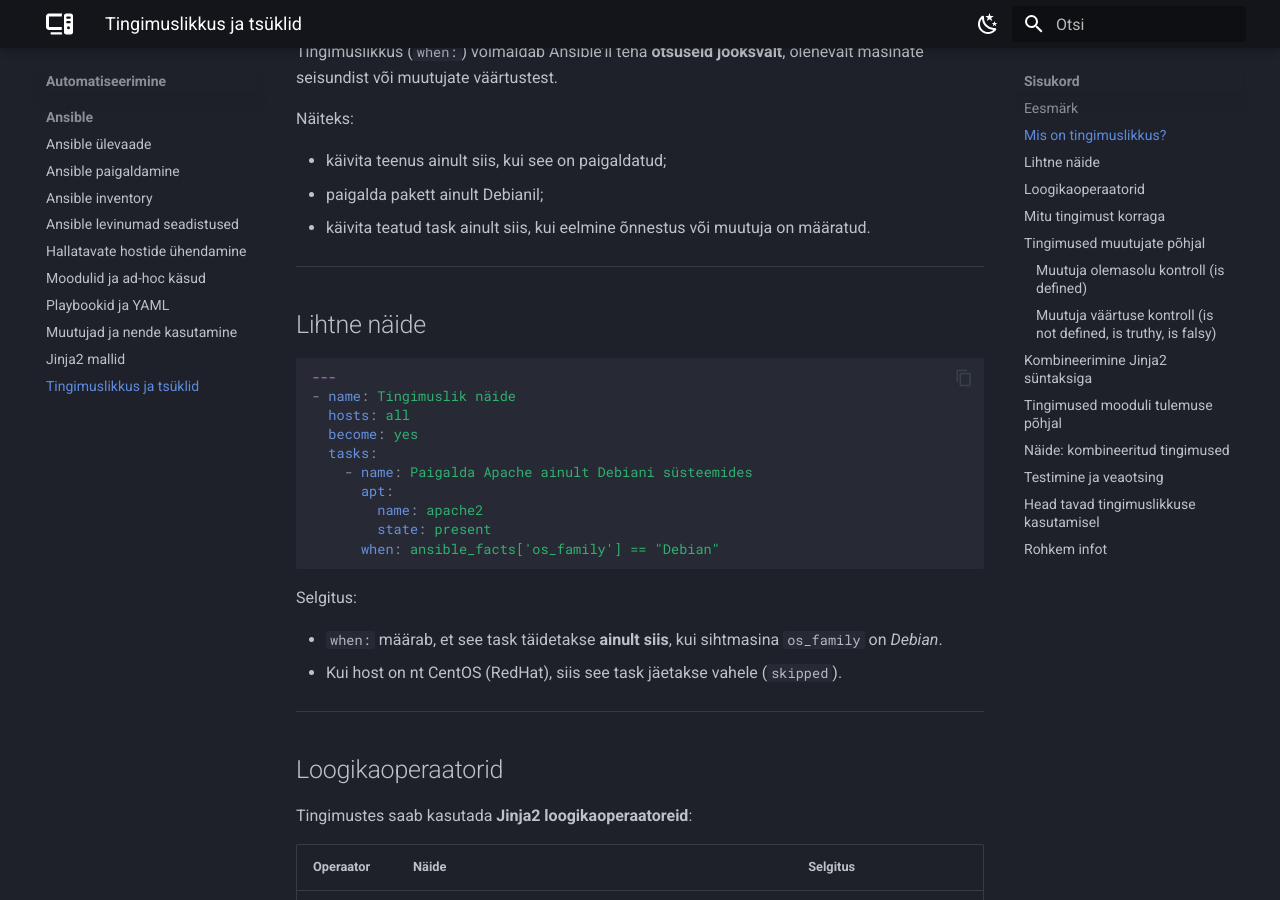
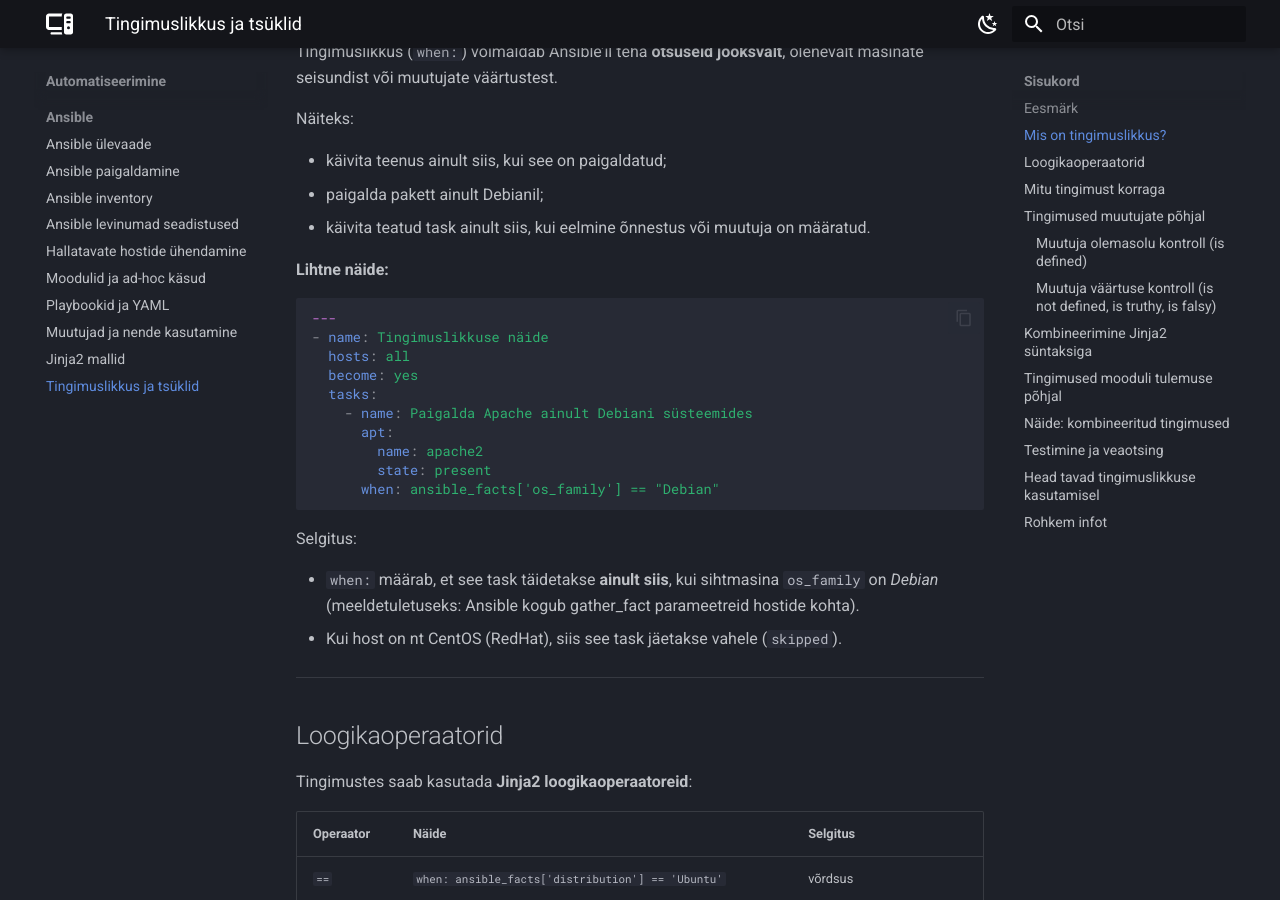
Before and after one commit to priitpaap/priitpaap.github.io, an MkDocs documentation site: the page built from docs/ansible/ansibleconditionals.md, in a window 1280 px wide and 900 px high, scrolled down 558 px. Built offline with MkDocs 1.6.1 and Material for MkDocs 9.7.7, drawn with Linux system fonts in a browser that asks for light colours.

Commit message:
Update ansibleconditionals.md

````diff
--- a/docs/ansible/ansibleconditionals.md
+++ b/docs/ansible/ansibleconditionals.md
@@ -22,13 +22,11 @@ Näiteks:
 - paigalda pakett ainult Debianil;
 - käivita teatud task ainult siis, kui eelmine õnnestus või muutuja on määratud.
 
----
-
-## Lihtne näide
+**Lihtne näide:**
 
 ```yaml
 ---
-- name: Tingimuslik näide
+- name: Tingimuslikkuse näide
   hosts: all
   become: yes
   tasks:
@@ -41,7 +39,7 @@ Näiteks:
 
 Selgitus:
 
-- `when:` määrab, et see task täidetakse **ainult siis**, kui sihtmasina `os_family` on *Debian*.
+- `when:` määrab, et see task täidetakse **ainult siis**, kui sihtmasina `os_family` on *Debian* (meeldetuletuseks: Ansible kogub gather_fact parameetreid hostide kohta).
 - Kui host on nt CentOS (RedHat), siis see task jäetakse vahele (`skipped`).
 
 ---
````
